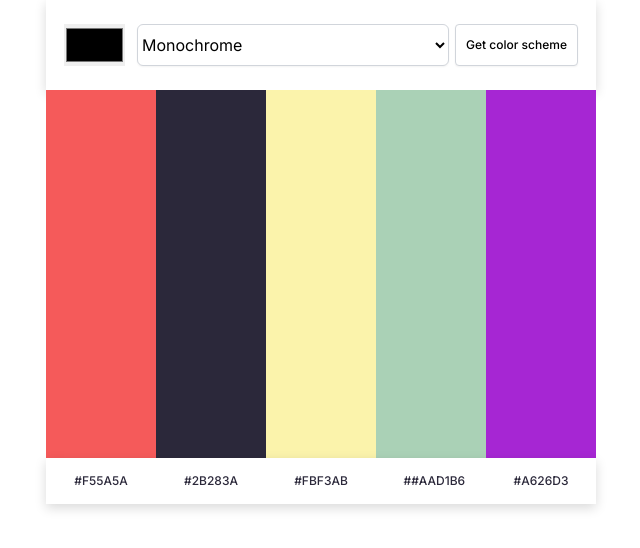
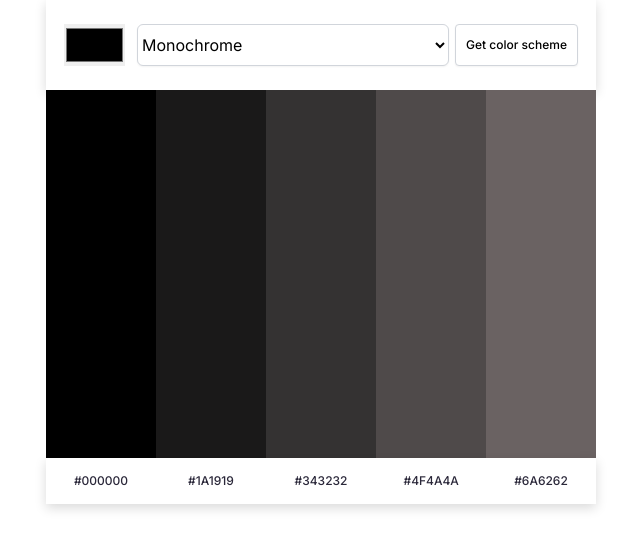
Before and after one commit to kauanpsd/Color-Scheme-Generator, a plain HTML site: page index.html in a window 1280 px wide. Shown: the whole page, without its empty margins (319-959 px from the left). Drawn offline with Linux system fonts and the light colour scheme; no server answers.

Commit message:
Project finished

```diff
--- a/index.html
+++ b/index.html
@@ -27,18 +27,18 @@
         <!--------- COLORS SCHEME ----------->
 
         <div id="color-output">
+            <div class="color-bg" id="color-0"></div>
             <div class="color-bg" id="color-1"></div>
             <div class="color-bg" id="color-2"></div>
             <div class="color-bg" id="color-3"></div>
             <div class="color-bg" id="color-4"></div>
-            <div class="color-bg" id="color-5"></div>
 
             <div id="color-numbers">
-                <p id="color-code1">#F55A5A</p>
-                <p id="color-code2">#2B283A</p>
-                <p id="color-code3">#FBF3AB</p>
-                <p id="color-code4">##AAD1B6</p>
-                <p id="color-code5">#A626D3</p>
+                <p id="color-code0">#000000</p>
+                <p id="color-code1">#1A1919</p>
+                <p id="color-code2">#343232</p>
+                <p id="color-code3">#4F4A4A</p>
+                <p id="color-code4">#6A6262</p>
             </div>
 
 
--- a/index.js
+++ b/index.js
@@ -1,12 +1,26 @@
 document.getElementById("get-color-scheme").addEventListener('click', function(){
+    const getColor = document.getElementById("color-picker").value.replace('#','')
+    const paletteChoice = document.getElementById("palette-choice").value.toLowerCase()
+    sendColor(getColor , paletteChoice)
 
-    console.log(document.getElementById("color-picker").value)
+    console.log(paletteChoice)
 })
 
 
+function sendColor(color , palette){
 
-fetch("https://www.thecolorapi.com/scheme", {
+    let colorApi = `https://www.thecolorapi.com/scheme?hex=${color}&mode=${palette}&count=5`
+
+    fetch(`${colorApi}`,{
     method:"GET"
 })
     .then(res => res.json())
-    .then(data => console.log(data))
+    .then(data => {
+        for(let i = 0; i<5; i++ ){
+            document.getElementById(`color-${i}`).style.backgroundColor=data.colors[i].hex.value
+            document.getElementById(`color-code${i}`).innerHTML =`<p id="color-code${i}">${data.colors[i].hex.value}</p>`
+        }
+    })
+
+
+}
--- a/style.css
+++ b/style.css
@@ -99,24 +99,24 @@ a {
 
 /* COLORS ID */
 
+#color-0{
+    background-color: #000000;
+}
+
 #color-1{
-    background-color: #F55A5A;
+    background-color: #1A1919;
 }
 
 #color-2{
-    background-color: #2B283A;
+    background-color: #343232;
 }
 
 #color-3{
-    background-color: #FBF3AB;
+    background-color: #4F4A4A;
 }
 
 #color-4{
-    background-color: #AAD1B6;
-}
-
-#color-5{
-    background-color: #A626D3;
+    background-color: #6A6262;
 }
 
 
```
